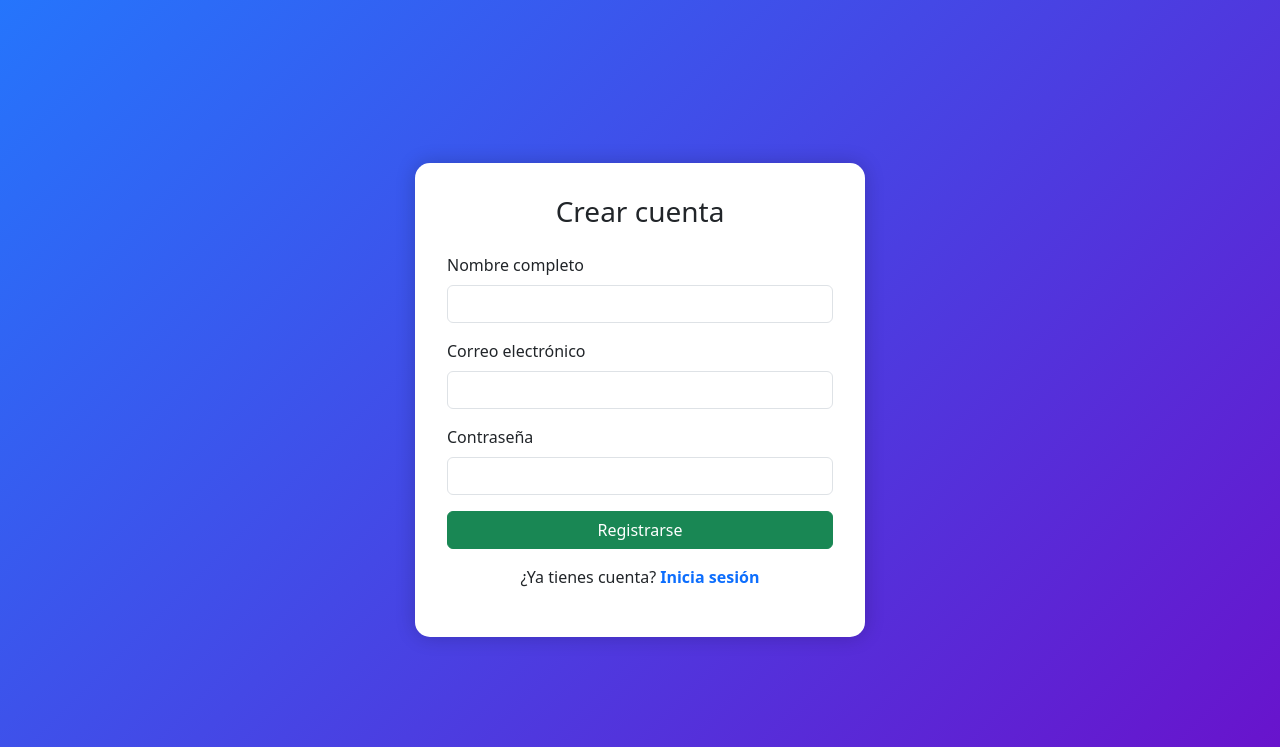
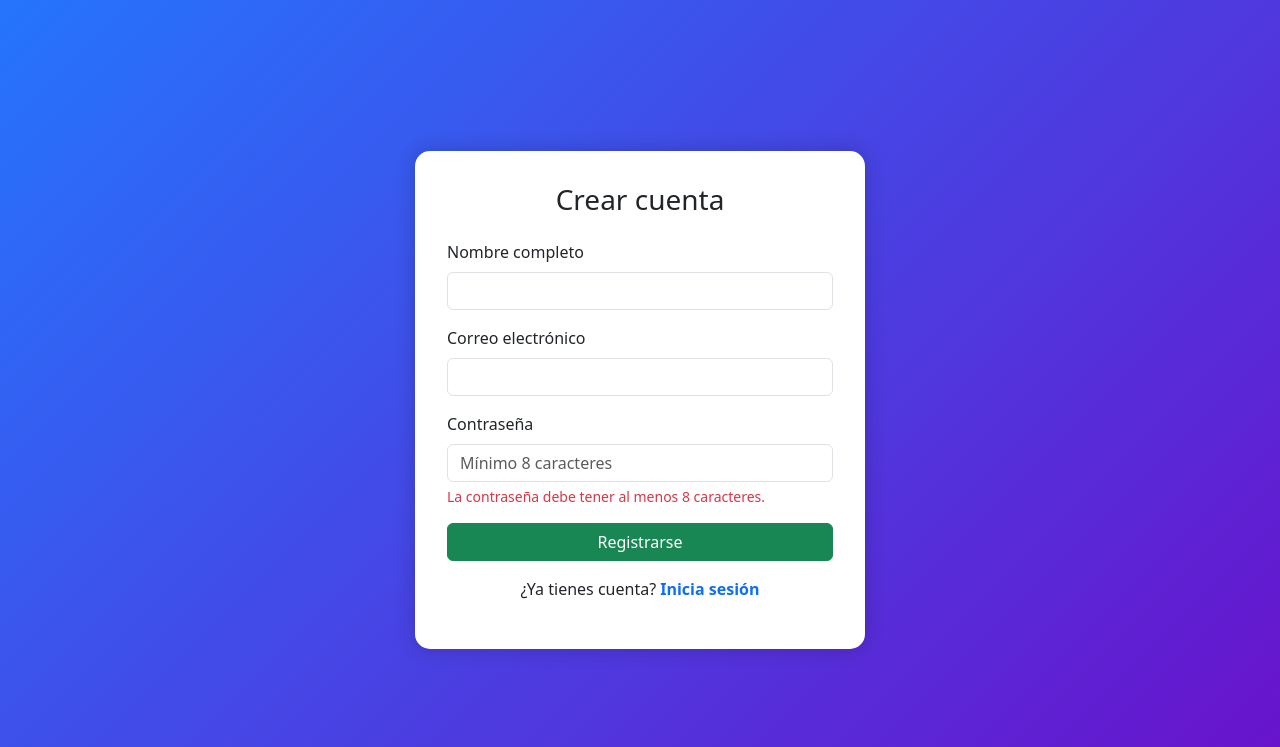
Before and after one commit to IMANOL01277/MiBollito, a PHP site: page /registro.php in a window 1280 px wide. Shown: the top 747 px of the page. Run offline with PHP 8.4, Linux system fonts and the light colour scheme.

Commit message:
Enhance registration form with validation and hints
Added form validation and password requirements.

```diff
--- a/registro.php
+++ b/registro.php
@@ -34,7 +34,7 @@
     <div class="alert alert-danger text-center"><?= htmlspecialchars($_GET['error']) ?></div>
   <?php endif; ?>
 
-  <form action="guardar_registro.php" method="POST">
+  <form action="guardar_registro.php" method="POST" novalidate>
     <div class="mb-3">
       <label for="nombre" class="form-label">Nombre completo</label>
       <input type="text" class="form-control" id="nombre" name="nombre" required>
@@ -45,7 +45,8 @@
     </div>
     <div class="mb-3">
       <label for="contraseña" class="form-label">Contraseña</label>
-      <input type="password" class="form-control" id="contraseña" name="contraseña" required>
+      <input type="password" class="form-control" id="contraseña" name="contraseña" minlength="8" required placeholder="Mínimo 8 caracteres">
+      <div class="form-text text-danger">La contraseña debe tener al menos 8 caracteres.</div>
     </div>
     <button type="submit" class="btn btn-success w-100">Registrarse</button>
   </form>
```
